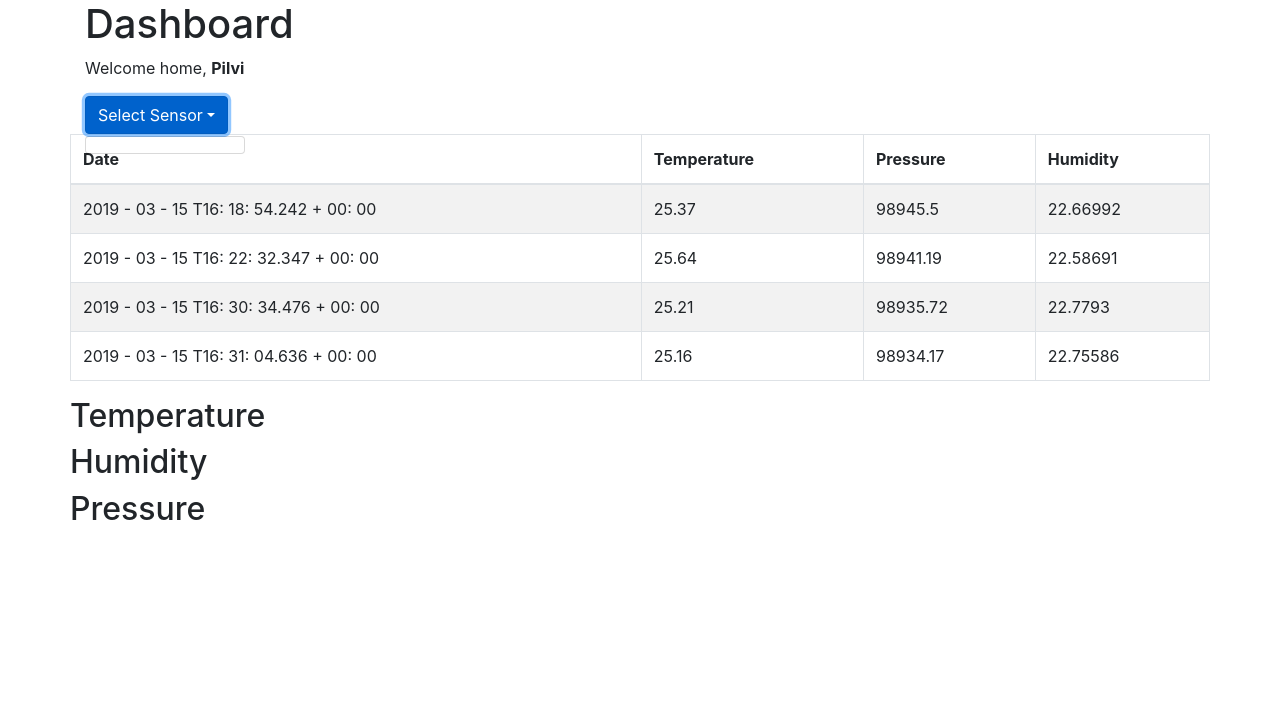
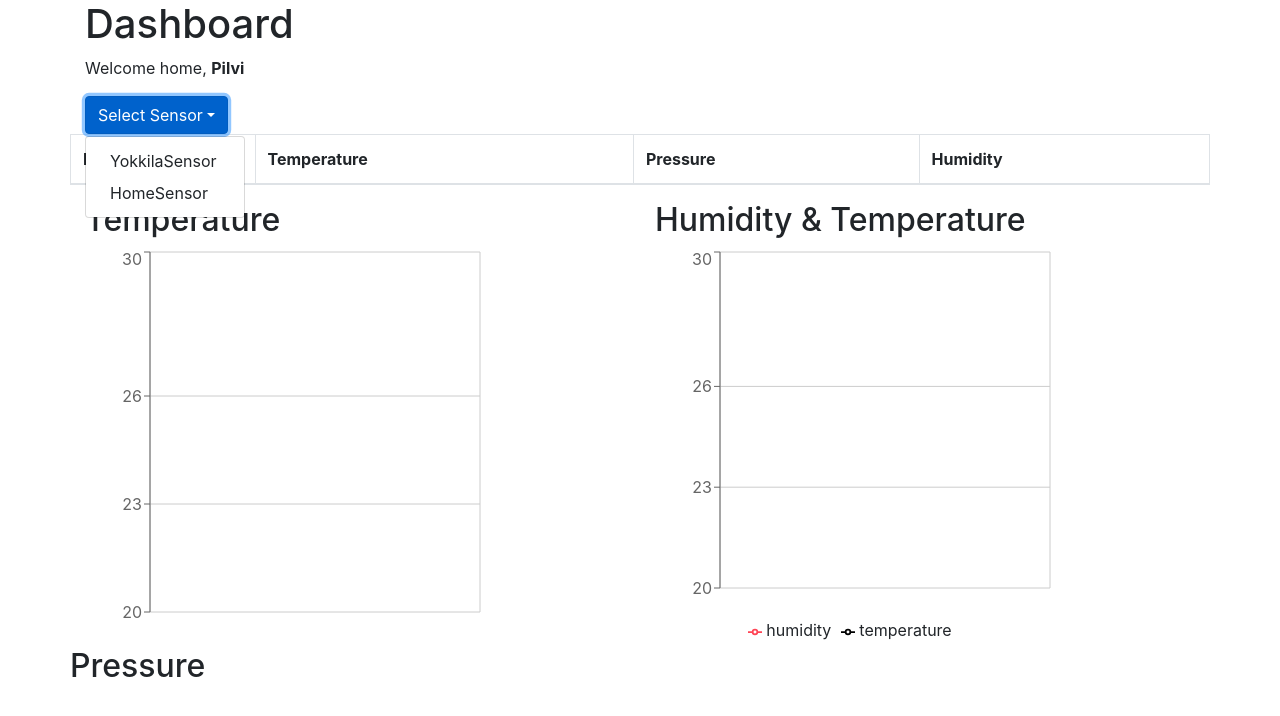
Before and after one commit to Rikkokiri/WeatherStation, a React (Create React App) app in the folder client/: page / in a window 1280 px wide. Both pictures are taken after a click on the button "Select Sensor". Shown: the top 716 px of the page. Built offline with nearby package versions, Linux system fonts and the light colour scheme; data requests are answered from the project's data file; the HTML template or start-up script is replaced by a standard one.

Commit message:
Graphs with dummy data work

```diff
--- a/client/package.json
+++ b/client/package.json
@@ -10,6 +10,7 @@
     "react-bootstrap": "^1.0.0-beta.5",
     "react-dom": "^16.8.4",
     "react-scripts": "2.1.8",
+    "recharts": "^1.5.0",
     "typescript": "^3.3.3333"
   },
   "scripts": {
--- a/client/src/App.js
+++ b/client/src/App.js
@@ -1,4 +1,7 @@
 import React, { Component } from 'react';
+
+// Charts
+import { LineChart, Line, CartesianGrid, XAxis, YAxis, Tooltip, Legend } from 'recharts'
 
 // Services
 import readingsService from './services/readings'
@@ -13,7 +16,6 @@ import Dropdown from 'react-bootstrap/Dropdown'
 
 import Table from 'react-bootstrap/Table'
 
-
 class App extends React.Component {
   constructor(props) {
     super(props)
@@ -21,6 +23,7 @@ class App extends React.Component {
     this.state = {
       sensors: [],
       readings: [],
+      chosenReadings: [],
       selectedSensor: 'HomeSensor'
     }
 
@@ -45,8 +48,19 @@ class App extends React.Component {
         console.log(response)
         this.setState({ readings: response })
       })
+
   }
 
+  selectSensor = (name) => {
+    return () => {
+      console.log(`Sensor ${name} is being selected`)
+      const relevantReadings = this.state.readings.filter(reading => reading.sensorname === name)
+      this.setState({
+        selectedSensor: name,
+        chosenReadings: relevantReadings
+      })
+    }
+  }
 
   render() {
     return (
@@ -62,8 +76,10 @@ class App extends React.Component {
           <Col>
             <DropdownButton id="dropdown-item-button" title="Select Sensor">
               {
-                this.state.sensors.filter(reading => reading.sensorname === this.state.selectedSensor).map(sensor =>
-                  <Dropdown.Item key={sensor.name} as="button">{sensor.name}</Dropdown.Item>
+                this.state.sensors.map(sensor =>
+                  <Dropdown.Item key={sensor.name} as="button" onClick={this.selectSensor(sensor.name)}>
+                    {sensor.name}
+                  </Dropdown.Item>
                 )
               }
             </DropdownButton>
@@ -81,7 +97,7 @@ class App extends React.Component {
             </thead>
             <tbody>
               {
-                this.state.readings.filter(reading => reading.sensorname === this.state.selectedSensor)
+                this.state.chosenReadings
                   .map(reading =>
                     <tr key={reading.id}>
                       <td>{reading.date}</td>
@@ -95,10 +111,29 @@ class App extends React.Component {
           </Table>
         </Row>
         <Row>
-          <h2>Temperature</h2>
-        </Row>
-        <Row>
-          <h2>Humidity</h2>
+          <Col>
+            <h2>Temperature</h2>
+
+            <LineChart width={400} height={400} data={this.state.chosenReadings}>
+              <Line type="monotone" dataKey="temperature" stroke="#FF4455" />
+              <CartesianGrid stroke="#ccc" />
+              <XAxis dataKey="name" />
+              <YAxis type="number" domain={[20, 30]} />
+              <Tooltip />
+            </LineChart>
+          </Col>
+          <Col>
+            <h2>Humidity &amp; Temperature</h2>
+            <LineChart width={400} height={400} data={this.state.chosenReadings}>
+              <Line type="monotone" dataKey="humidity" stroke="#FF4455" />
+              <Line type="monotone" dataKey="temperature" stroke="#000" />
+              <CartesianGrid stroke="#ccc" />
+              <XAxis dataKey="name" />
+              <YAxis type="number" domain={[20, 30]} />
+              <Tooltip />
+              <Legend />
+            </LineChart>
+          </Col>
         </Row>
         <Row>
           <h2>Pressure</h2>
```
Also changed, not shown: 1 other file (tests, documents, lock files or other folders).
